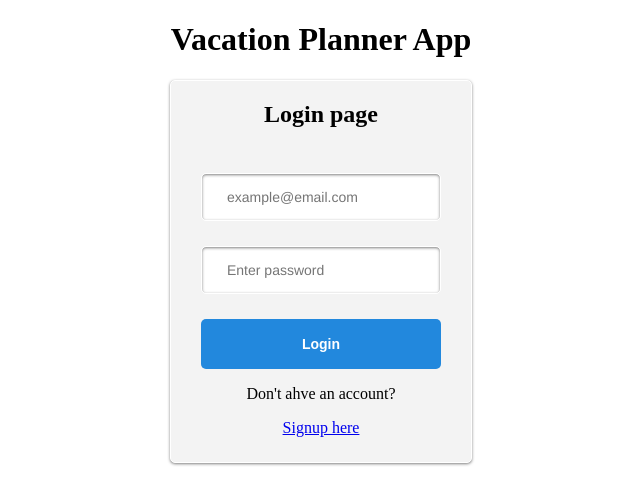
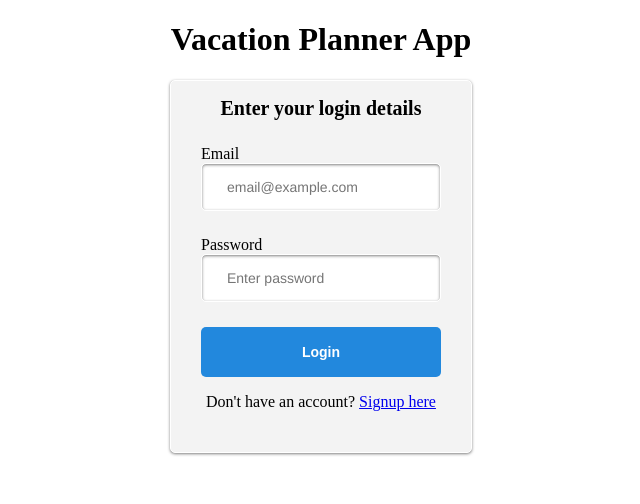
Before and after one commit to BuildWeekVacationPlanner/FRONTEND-UNIT3, a React (Create React App) app in the folder vacation-planner/: page / in a window 1280 px wide. Shown: the top 504 px of the page, without its empty margins (319-959 px from the left). Built offline with nearby package versions, Linux system fonts and the light colour scheme.

Commit message:
added validation to form

```diff
--- a/vacation-planner/package.json
+++ b/vacation-planner/package.json
@@ -9,7 +9,8 @@
     "react-dom": "^16.9.0",
     "react-router-dom": "^5.0.1",
     "react-scripts": "3.1.2",
-    "styled-components": "^4.4.0"
+    "styled-components": "^4.4.0",
+    "yup": "^0.27.0"
   },
   "scripts": {
     "start": "react-scripts start",
--- /dev/null
+++ b/vacation-planner/src/components/Login.css
@@ -0,0 +1,52 @@
+.form {
+  width: 300px;
+  margin: 0 auto;
+  position: relative;
+  text-align: left;
+  background: #f3f3f3;
+  border: 1px solid #fff;
+  border-radius: 5px;
+
+  box-shadow: 0 1px 3px rgba(0, 0, 0, 0.5);
+  -moz-box-shadow: 0 1px 3px rgba(0, 0, 0, 0.5);
+  -webkit-box-shadow: 0 1px 3px rgba(0, 0, 0, 0.5);
+}
+
+.form h2 {
+  text-align: center;
+  font-size: 20px;
+}
+
+.field {
+  width: 188px;
+  padding: 15px 25px;
+  font-family: "HelveticaNeue-Light", "Helvetica Neue Light", "Helvetica Neue",
+    Helvetica, Arial, "Lucida Grande", sans-serif;
+  font-weight: 400;
+  font-size: 14px;
+  color: #9d9e9e;
+  text-shadow: 1px 1px 0 rgba(256, 256, 256, 1);
+  background: #fff;
+  border: 1px solid #fff;
+  border-radius: 5px;
+  box-shadow: inset 0 1px 3px rgba(0, 0, 0, 0.5);
+  -moz-box-shadow: inset 0 1px 3px rgba(0, 0, 0, 0.5);
+  -webkit-box-shadow: inset 0 1px 3px rgba(0, 0, 0, 0.5);
+}
+
+.field:hover {
+  background: #dfe9ec;
+  color: #414848;
+}
+
+.field:focus {
+  background: #dfe9ec;
+  color: #414848;
+  box-shadow: inset 0 1px 2px rgba(0, 0, 0, 0.25);
+  -moz-box-shadow: inset 0 1px 2px rgba(0, 0, 0, 0.25);
+  -webkit-box-shadow: inset 0 1px 2px rgba(0, 0, 0, 0.25);
+}
+
+.redirect-signup p {
+  text-align: center;
+}
--- a/vacation-planner/src/components/Login.js
+++ b/vacation-planner/src/components/Login.js
@@ -1,56 +1,18 @@
 import React, { useState } from "react";
 import axios from "axios";
+import "./Login.css";
 import Styled from "styled-components";
 import { Link } from "react-router-dom";
-import { Formik, Form, Field, ErrorMessage } from "formik";
-
-const StyledForm = Styled.form`
-
-width: 300px;
-	margin: 0 auto;
-	position: relative;
-
-	background: #f3f3f3;
-	border: 1px solid #fff;
-	border-radius: 5px;
-
-	box-shadow: 0 1px 3px rgba(0,0,0,0.5);
-	-moz-box-shadow: 0 1px 3px rgba(0,0,0,0.5);
-	-webkit-box-shadow: 0 1px 3px rgba(0,0,0,0.5);
-`;
+import { Formik, withFormik, Form, Field, ErrorMessage } from "formik";
+import * as yup from "yup";
 
 const StyledDiv = Styled.div`
 padding: 0 30px 25px 30px;
 
 `;
 
-const StyledInput = Styled.input`
-width: 188px;
-padding: 15px 25px;font-family: "HelveticaNeue-Light", "Helvetica Neue Light", "Helvetica Neue", Helvetica, Arial, "Lucida Grande", sans-serif;
-font-weight: 400;
-font-size: 14px;
-color: #9d9e9e;
-text-shadow: 1px 1px 0 rgba(256,256,256,1.0);
-background: #fff;
-border: 1px solid #fff;
-border-radius: 5px;
-box-shadow: inset 0 1px 3px rgba(0,0,0,0.50);
--moz-box-shadow: inset 0 1px 3px rgba(0,0,0,0.50);
--webkit-box-shadow: inset 0 1px 3px rgba(0,0,0,0.50);
+const Div = Styled.div`
 margin-top:25px
-
-&:hover {
-    background: #dfe9ec;
-    color: #414848;
-}
-
-&:focus{
-    background: #dfe9ec;
-    color: #414848;
-    box-shadow: inset 0 1px 2px rgba(0,0,0,0.25);
-	-moz-box-shadow: inset 0 1px 2px rgba(0,0,0,0.25);
-	-webkit-box-shadow: inset 0 1px 2px rgba(0,0,0,0.25);
-}
 
 `;
 
@@ -72,59 +34,73 @@ const longInForm = {
   password: ""
 };
 
-const Login = actions => {
+const validationSchema = yup.object().shape({
+  email: yup.string().required("Email is a required field"),
+  password: yup.string().required("password is a required field")
+});
+
+const Login = () => {
   const [userForm, setUserForm] = useState(longInForm);
 
-  const onNameChange = e => {
-    const { name, value } = e.target;
-
-    setUserForm(prevState => ({
-      ...prevState,
-      [name]: value
-    }));
+  const onSubmit = formValues => {
+    const memberToOnBoard = {
+      email: formValues.email,
+      password: formValues.password
     };
-
-  const login = e => {
-    e.preventDefault();
-    axios
-      .get("https://reqres.in/api/users", userForm)
-      .then(res => {})
-      .catch(err => {
-        return err.message;
-      });
+    setUserForm(memberToOnBoard);
   };
 
   return (
     <Formik
-      initialValues={userForm}
-      onSubmit={login}
+      validationSchema={validationSchema}
+      initialValues={longInForm}
+      onSubmit={onSubmit}
       render={props => {
         return (
           <div>
-            <StyledForm>
-              <h2>Login page</h2>
+            <Form className="form">
+              <h2>Enter your login details</h2>
+
               <StyledDiv clasName="content">
-                <StyledInput
-                  className="input"
-                  type="text"
+                <Div>
+                  <label htmlFor="email">Email</label>
+                  <Field
+                    className="field"
                     name="email"
-                  value={userForm.email}
-                  onChange={onNameChange}
-                  placeholder="example@email.com"
+                    id="email"
+                    type="email"
+                    placeholder="email@example.com"
                   />
-                <StyledInput
-                  className="input"
+                  <ErrorMessage
+                    style={{ color: "red" }}
+                    name="email"
+                    component="div"
+                  />
+                </Div>
+
+                <Div>
+                  <label htmlFor="password">Password</label>
+                  <Field
+                    className="field"
+                    id="password"
+                    name="password"
                     type="password"
-                  name="password"
-                  value={userForm.password}
-                  onChange={onNameChange}
                     placeholder="Enter password"
                   />
-                <StyledButton onClick={login}>Login</StyledButton>
-                <p>Don't ahve an account? </p>
-                <Link to="/"> Signup here</Link>
+                  <ErrorMessage
+                    style={{ color: "red" }}
+                    name="password"
+                    component="div"
+                  />
+                </Div>
+                <StyledButton type="submit">Login</StyledButton>
+                <div className="redirect-signup">
+                  <p>
+                    Don't have an account? <Link to="/"> Signup here</Link>
+                  </p>
+                </div>
               </StyledDiv>
-            </StyledForm>
+            </Form>
           </div>
         );
       }}
```
Also changed, not shown: 1 other file (tests, documents, lock files or other folders). Lines whose indentation alone changed are shown as unchanged.
